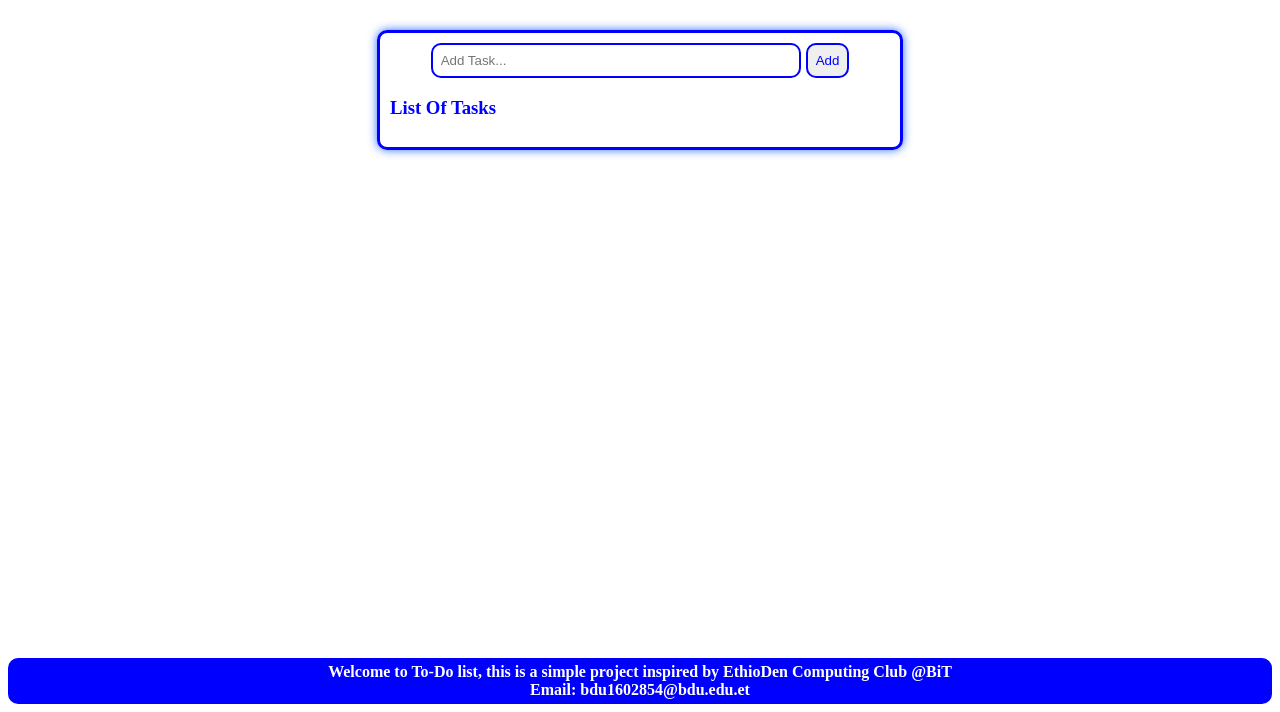
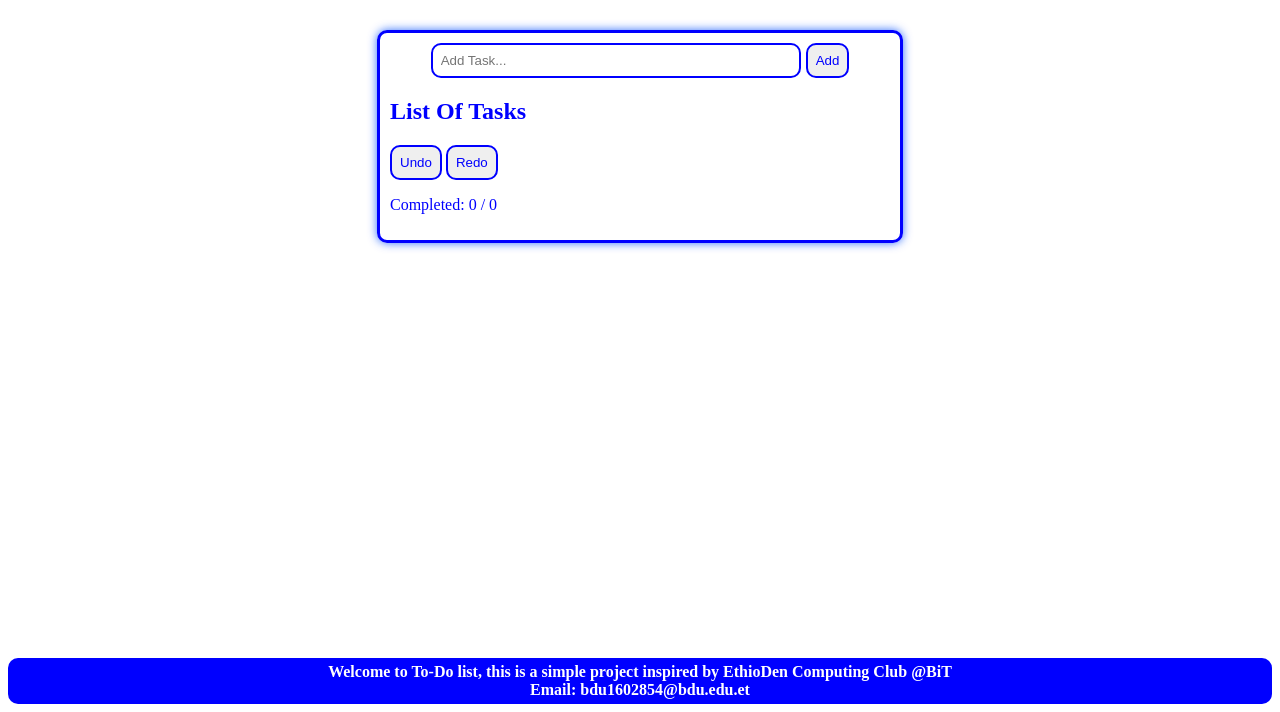
Before and after one commit to yonassera/yonassera_to-do_list, a plain HTML site: page index.html in a window 1280 px wide. Shown: the part 88-800 px from the top of the page. Drawn offline with Linux system fonts and the light colour scheme.

Commit message:
Update index.html

```diff
--- a/index.html
+++ b/index.html
@@ -13,11 +13,17 @@
 
         <div class="container">
             <div class="input-container">
-                <input type="text" id="taskInput" placeholder="Add Task...">
-                <button onclick="addTask()">Add</button>
+                <input class="inp"type="text" id="taskInput" placeholder="Add Task..." onkeypress="handleKeyPress(event)">
+                <button class="btn" onclick="addTask()">Add</button>
+
             </div>
-            <h3>List Of Tasks</h3>
+            <h2 id="lo">List Of Tasks</h2>
             <ul id="taskList"></ul>
+            <div class="undoredo">
+                <button  class="new" onclick="undo()">Undo</button>
+                <button class="new" onclick="redo()">Redo</button>
+                <p class="progress" id="completed">Completed: <span id="completedCount">0</span> / <span id="totalCount">0</span></p>
+        </div>
         </div>
 
         <div class="footer">
```
